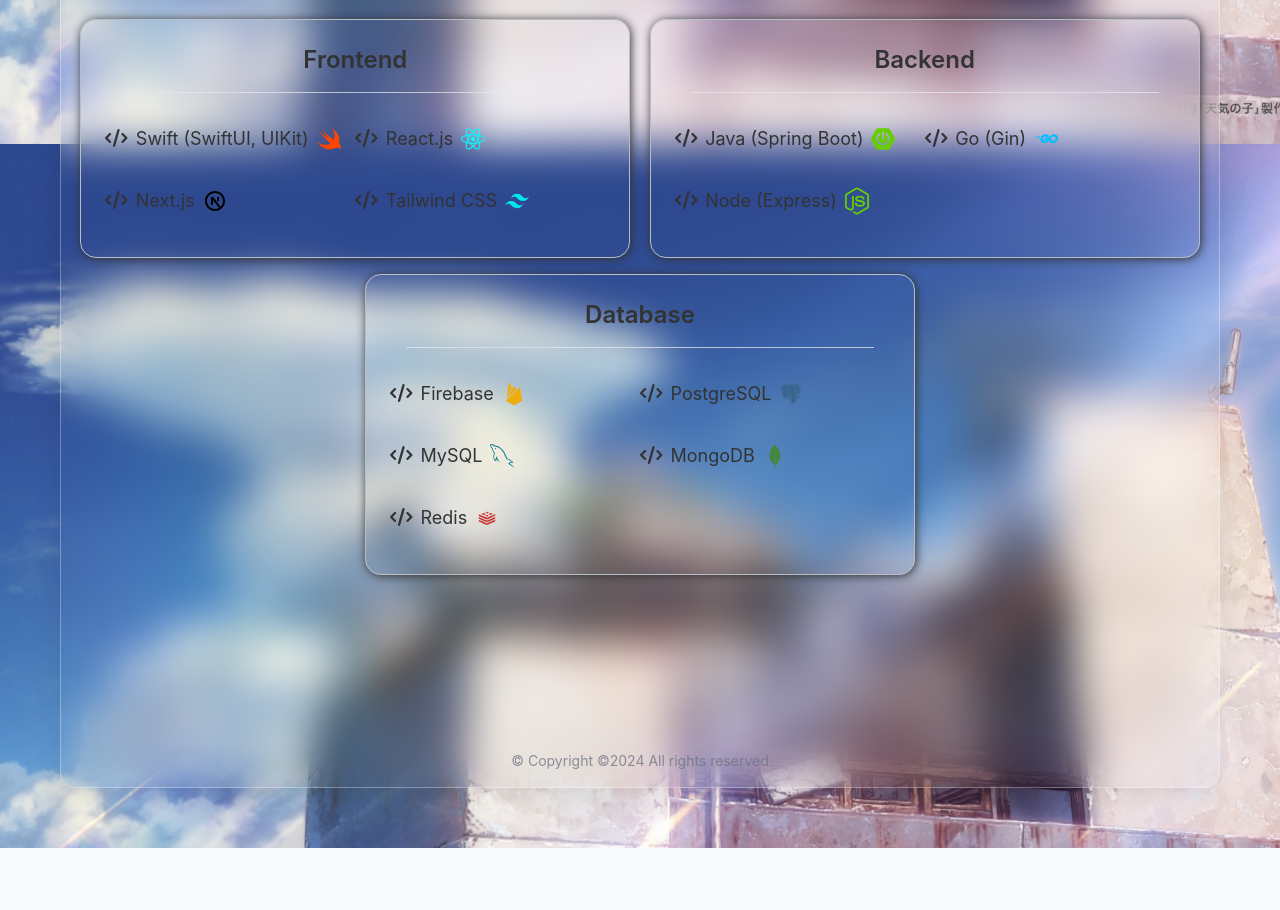
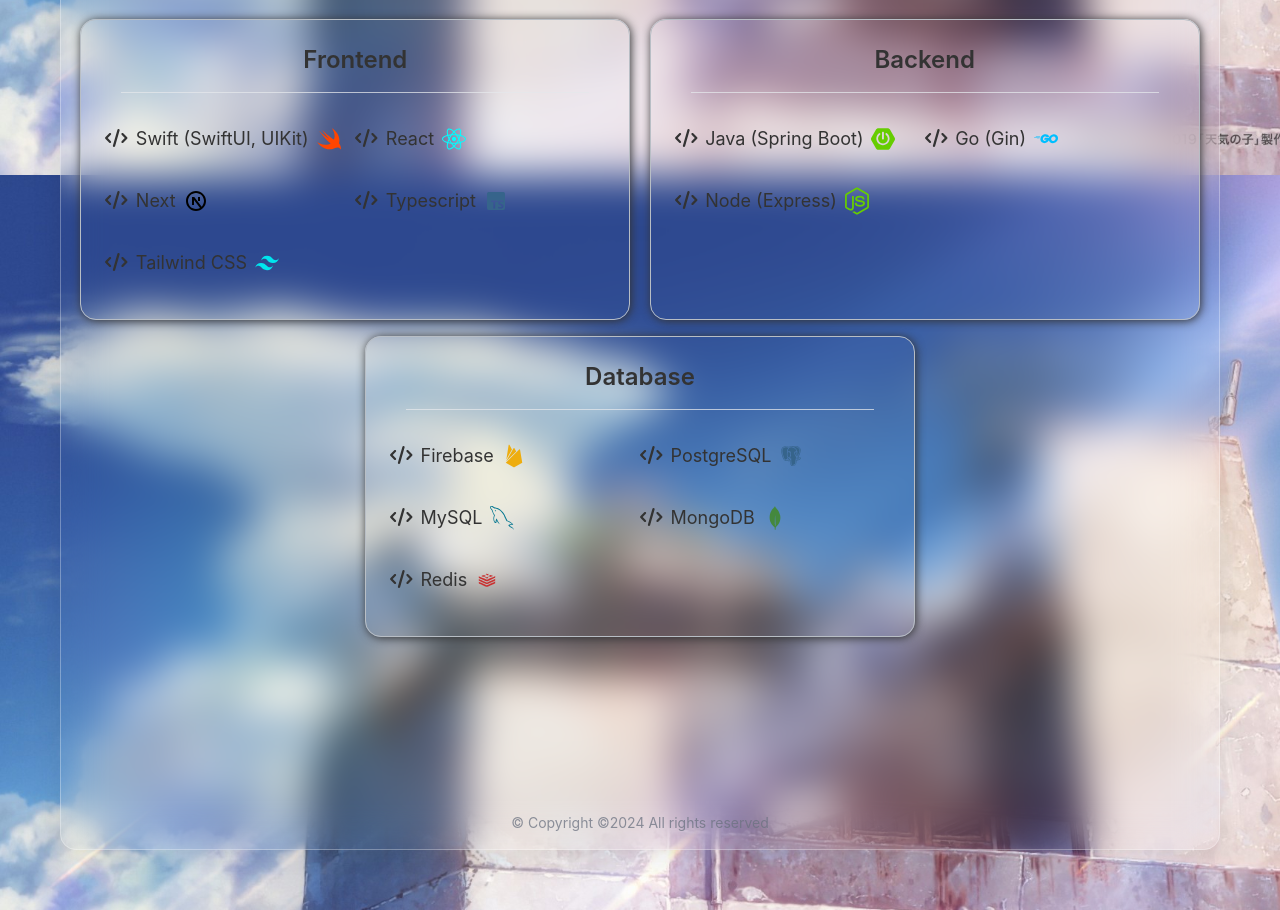
Before and after one commit to Ateto1204/Ateto1204.github.io, a React (Vite) app: page / in a window 1280 px wide. Shown: the part 2960-3870 px from the top of the page. Before the commit the page ends 3808 px from the top, so only its background shows below. Built offline with nearby package versions, Linux system fonts and the light colour scheme.

Commit message:
Update info of skills

```diff
--- a/src/View/Skill/Skill.tsx
+++ b/src/View/Skill/Skill.tsx
@@ -17,6 +17,7 @@ import { SiMongodb } from "react-icons/si";
 import { DiRedis } from "react-icons/di";
 import { FaNodeJs } from "react-icons/fa";
 import { RiNextjsLine } from "react-icons/ri";
+import { BiLogoTypescript } from "react-icons/bi";
 
 
 interface SkillProps {
@@ -77,8 +78,9 @@ function Skill() {
 
     const frontendSkills = [
         { title: 'Swift (SwiftUI, UIKit)', icon: GrSwift, color: '#FF4500' },
-        { title: 'React.js', icon: FaReact, color: '#00FFFF' },
-        { title: 'Next.js', icon: RiNextjsLine, color: 'black' },
+        { title: 'React', icon: FaReact, color: '#00FFFF' },
+        { title: 'Next', icon: RiNextjsLine, color: 'black' },
+        { title: 'Typescript', icon: BiLogoTypescript, color: '#36648B' },
         { title: 'Tailwind CSS', icon: RiTailwindCssFill, color: '#00E5EE' },
     ];
 
```
